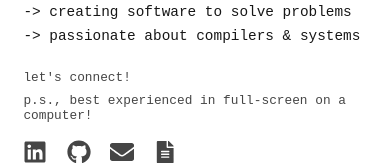
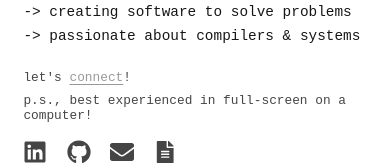
Before and after one commit to Karl-Michaud/portfolio-website, a Next.js app in the folder website/: page / in a window 390 px wide. Shown: the part 301-466 px from the top of the page. Built offline with nearby package versions, Linux system fonts and the light colour scheme.

Commit message:
Contact me page linked on mobile

```diff
--- a/website/src/app/home/intro.module.css
+++ b/website/src/app/home/intro.module.css
@@ -418,6 +418,18 @@
         margin-bottom: 2vh;
     }
 
+    .connectLink {
+        color: gray;
+        text-decoration: underline;
+        text-underline-offset: 3px;
+        font-weight: 500;
+        transition: opacity 0.2s ease;
+    }
+
+    .connectLink:hover {
+        opacity: 0.8;
+    }
+
     .decrypted {
         display: inline-block;
         overflow-wrap: break-word;
--- a/website/src/app/home/intro.tsx
+++ b/website/src/app/home/intro.tsx
@@ -1,9 +1,10 @@
 "use client";
 
-import { useEffect, useState } from 'react';
-import { FaGithub, FaLinkedin, FaEnvelope, FaFileAlt } from 'react-icons/fa';
-import DecryptedText from "./decrypted_text";
+import React from 'react';
+import { useState, useEffect } from 'react';
 import styles from './intro.module.css';
+import DecryptedText from './decrypted_text';
+import { FaLinkedin, FaGithub, FaEnvelope, FaFileAlt } from 'react-icons/fa';
 
 const AnimationSpeed: number = 50;
 
@@ -156,6 +157,14 @@ const IntroContentMedium = () => {
 };
 
 const IntroContentSmall= () => {
+    const scrollToContact = (e: React.MouseEvent<HTMLAnchorElement>) => {
+        e.preventDefault();
+        const element = document.getElementById('contact');
+        if (element) {
+            element.scrollIntoView({ behavior: 'smooth' });
+        }
+    };
+
     return (
         <div className={styles.mobile}>
             <h1 className={styles.title}>
@@ -204,7 +213,16 @@ const IntroContentSmall= () => {
 
 
             </div>
-            <p className={styles.connect}>let&apos;s connect!</p>
+            <p className={styles.connect}>
+                let&apos;s{" "}
+                <a
+                    href="#contact"
+                    onClick={scrollToContact}
+                    className={styles.connectLink}
+                >
+                    connect
+                </a>!
+            </p>
             <p className={styles.connect2}>p.s., best experienced in full-screen on a computer!</p>
             <div className={styles.socialLinks}>
                 <a
```
